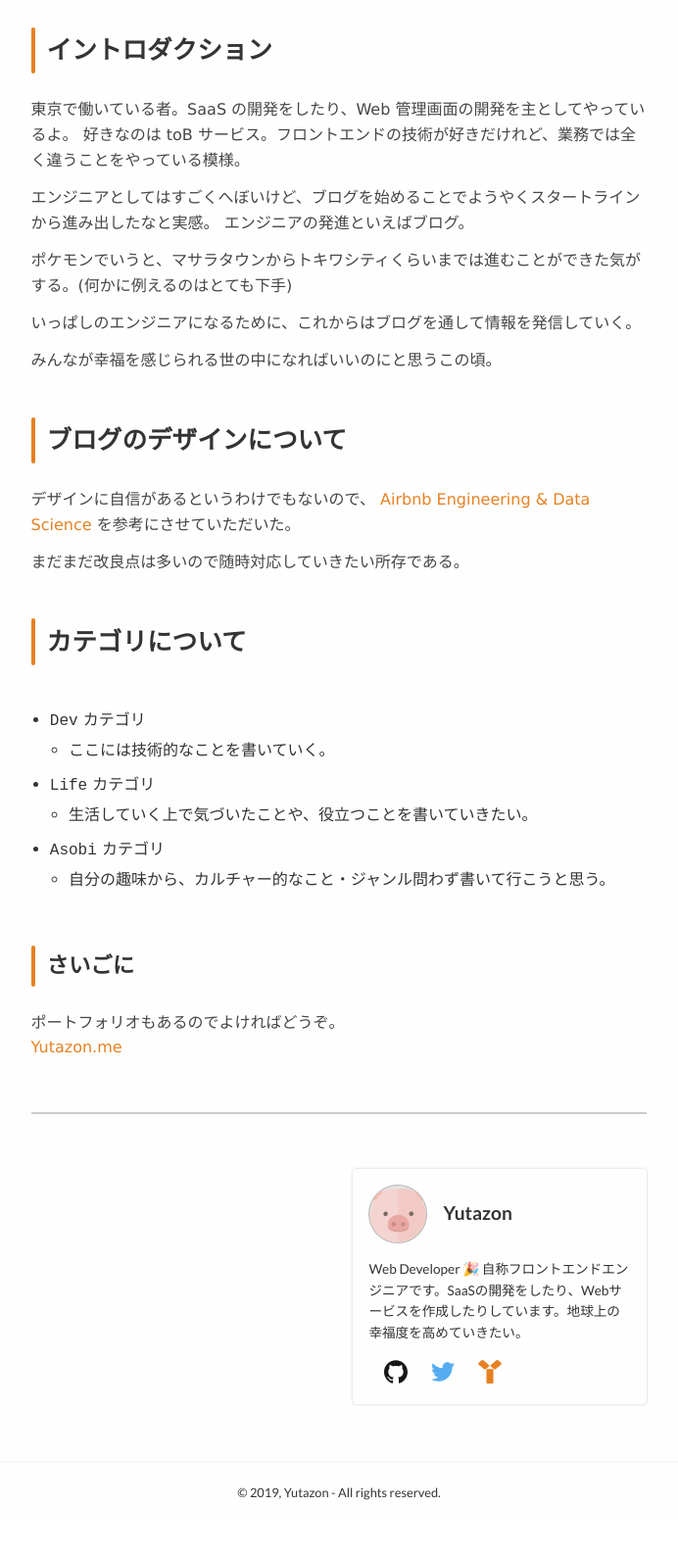
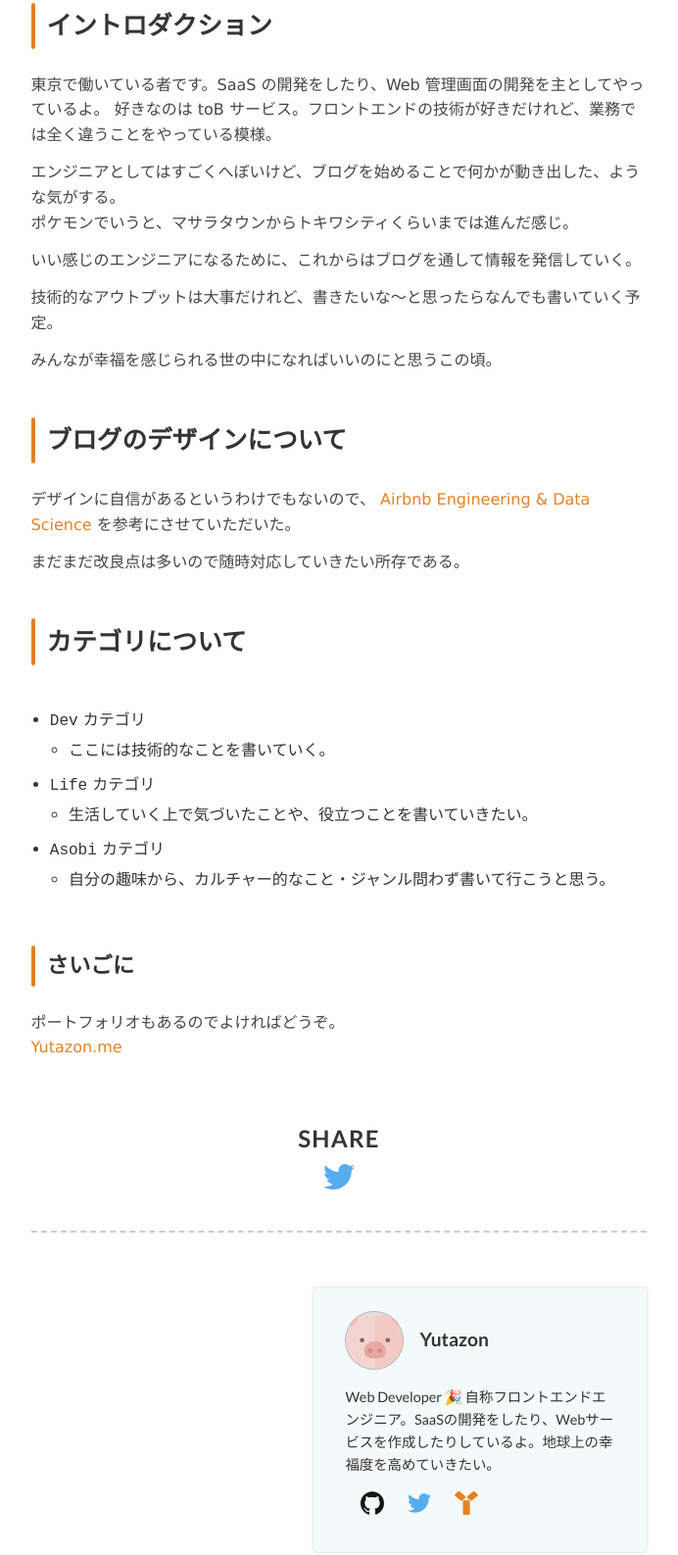
Before and after one commit to Yuta07/Pigmon.io, a Gatsby site: page /first-post/ in a window 1280 px wide. Shown: the part 553-2140 px from the top of the page at 98% size, without its empty margins (294-986 px from the left). Before the commit the page ends 2106 px from the top, so only its background shows below. Built offline with nearby package versions, Linux system fonts and the light colour scheme; Gatsby itself is replaced by a stand-in of ours.

Commit message:
ADD: twitter share

```diff
--- a/gatsby-config.js
+++ b/gatsby-config.js
@@ -17,8 +17,6 @@ module.exports = {
         path: `${__dirname}/src/content`,
       },
     },
-    `gatsby-plugin-sharp`,
-    `gatsby-transformer-sharp`,
     {
       resolve: `gatsby-transformer-remark`,
       options: {
@@ -87,12 +85,14 @@ module.exports = {
         icon: `static/pigmon.png`,
       },
     },
-    `gatsby-plugin-feed`,
-    `gatsby-plugin-offline`,
-    `gatsby-plugin-react-helmet`,
-    `gatsby-plugin-typescript`,
     {
       resolve: `gatsby-plugin-styled-components`,
     },
+    `gatsby-plugin-offline`,
+    `gatsby-plugin-react-helmet`,
+    `gatsby-plugin-sharp`,
+    `gatsby-transformer-sharp`,
+    `gatsby-plugin-twitter`,
+    `gatsby-plugin-typescript`,
   ],
 };
--- a/package.json
+++ b/package.json
@@ -20,6 +20,7 @@
     "gatsby-plugin-react-helmet": "^3.1.12",
     "gatsby-plugin-sharp": "^2.2.30",
     "gatsby-plugin-styled-components": "^3.1.11",
+    "gatsby-plugin-twitter": "^2.1.12",
     "gatsby-plugin-typescript": "^2.1.15",
     "gatsby-plugin-typography": "^2.3.14",
     "gatsby-remark-copy-linked-files": "^2.1.27",
--- a/src/components/Bio.tsx
+++ b/src/components/Bio.tsx
@@ -22,7 +22,7 @@ const Bio = () => {
       </BioAuthrContainer>
       <BioDescription>
         Web Developer 🎉
-        自称フロントエンドエンジニアです。SaaSの開発をしたり、Webサービスを作成したりしています。地球上の幸福度を高めていきたい。
+        自称フロントエンドエンジニア。SaaSの開発をしたり、Webサービスを作成したりしているよ。地球上の幸福度を高めていきたい。
       </BioDescription>
       <BioLinkContents>{renderExternalLink}</BioLinkContents>
     </CoreBioWrapper>
@@ -34,11 +34,12 @@ const CoreBioWrapper = styled.div`
   display: flex;
   align-items: center;
   flex-direction: column;
-  width: 300px;
-  height: 240px;
+  width: 340px;
+  height: 270px;
   margin: 0 0 0 auto;
-  padding: 1rem 1rem;
+  padding: 1.5rem 2rem;
   border-radius: 4px;
+  background-color: #f4fafa;
   box-shadow: 0px 0px 3px 0px rgba(0, 0, 0, 0.2);
 
   @media (max-width: 559px) {
@@ -70,7 +71,7 @@ const BioAuthor = styled.h3`
 
 const BioDescription = styled.p`
   margin: 1rem 0 0;
-  font-size: 0.85rem;
+  font-size: 0.9rem;
 `;
 
 const BioLinkContents = styled.div`
--- /dev/null
+++ b/src/components/Share.tsx
@@ -0,0 +1,51 @@
+import React from 'react';
+import styled from 'styled-components';
+// import assets
+import TwitterImg from '../assets/shares/twitter.svg';
+
+type ShareProps = {
+  title: string;
+  url: string;
+};
+
+const Share = ({ title, url }: ShareProps) => {
+  const siteUrl = `https://Pigmon.io${url}`;
+  const twitterUrl: string = `https://twitter.com/intent/tweet?url=${siteUrl}&text=${title}&via=yutazon7`;
+
+  return (
+    <ShareContainer>
+      <ShareText>SHARE</ShareText>
+      <ShareLinkItem href={twitterUrl} target="_blank" rel="noopener">
+        <ShareTwitter src={TwitterImg} alt="twitter" />
+      </ShareLinkItem>
+    </ShareContainer>
+  );
+};
+
+// share link style
+const ShareContainer = styled.div`
+  display: flex;
+  flex-direction: column;
+  justify-content: center;
+  align-items: center;
+  margin-top: 3rem;
+`;
+
+const ShareText = styled.p`
+  font-size: 1.5rem;
+  font-weight: 550;
+  letter-spacing: 1.2px;
+  margin: 0;
+`;
+
+const ShareLinkItem = styled.a`
+  display: inline-block;
+  margin-top: 4px;
+`;
+
+const ShareTwitter = styled.img`
+  width: 32px;
+  height: 32px;
+`;
+
+export default Share;
--- a/src/content/first-post/index.md
+++ b/src/content/first-post/index.md
@@ -1,21 +1,22 @@
 ---
 title: ブログをはじめるよ
 date: '2019-10-31'
-description: '祝！初ブログ🎉 技術的なアウトプットは大事だけれど、書きたいな〜と思ったらなんでも書いていく。'
+description: '祝！初ブログ🎉'
 featuredImage: './blog_start.png'
 categories: ['Dev', 'Life', 'Asobi']
 ---
 
 ## イントロダクション
 
-東京で働いている者。SaaS の開発をしたり、Web 管理画面の開発を主としてやっているよ。
+東京で働いている者です。SaaS の開発をしたり、Web 管理画面の開発を主としてやっているよ。
 好きなのは toB サービス。フロントエンドの技術が好きだけれど、業務では全く違うことをやっている模様。
 
-エンジニアとしてはすごくへぼいけど、ブログを始めることでようやくスタートラインから進み出したなと実感。 エンジニアの発進といえばブログ。
+エンジニアとしてはすごくへぼいけど、ブログを始めることで何かが動き出した、ような気がする。
+ポケモンでいうと、マサラタウンからトキワシティくらいまでは進んだ感じ。
 
-ポケモンでいうと、マサラタウンからトキワシティくらいまでは進むことができた気がする。(何かに例えるのはとても下手)
+いい感じのエンジニアになるために、これからはブログを通して情報を発信していく。
 
-いっぱしのエンジニアになるために、これからはブログを通して情報を発信していく。
+技術的なアウトプットは大事だけれど、書きたいな〜と思ったらなんでも書いていく予定。
 
 みんなが幸福を感じられる世の中になればいいのにと思うこの頃。
 
--- a/src/styles/PostIndex.ts
+++ b/src/styles/PostIndex.ts
@@ -136,7 +136,7 @@ export const BlogPostTag = styled(Link)<{ color: string }>`
   border-radius: 8px;
   padding: 2px 0.5rem;
   margin-right: 0.5rem;
-  font-size: 0.8rem;
+  font-size: 0.9rem;
   text-decoration: none;
 
   &:hover {
--- a/src/templates/BlogPost.tsx
+++ b/src/templates/BlogPost.tsx
@@ -7,6 +7,7 @@ import styled from 'styled-components';
 import Bio from '../components/Bio';
 import Layout from '../components/Layout';
 import Seo from '../components/Seo';
+import Share from '../components/Share';
 // import style
 import { BlogContents } from '../styles/BlogContents';
 import { BlogHighlights } from '../styles/BlogHighlights';
@@ -51,6 +52,7 @@ const BlogPost = (props: BlogPostProps) => {
           </BlogHeroBottom>
         </BlogStyleHero>
         <BlogContentsContainer dangerouslySetInnerHTML={{ __html: post.html }} />
+        <Share url={location.pathname} title={post.frontmatter.title} />
         <AuthorBioWrapper>
           <Bio />
         </AuthorBioWrapper>
@@ -112,9 +114,9 @@ const BlogPostDate = styled.span`
 `;
 
 const AuthorBioWrapper = styled.div`
-  margin-top: 2.5rem;
+  margin-top: 2rem;
   padding-top: 3.5rem;
-  border-top: 2px solid rgba(0, 0, 0, 0.2);
+  border-top: 2px dashed rgba(0, 0, 0, 0.2);
 `;
 
 // graphql settings
```
Also changed, not shown: src/assets/shares/twitter.svg (added), 1 other file.
